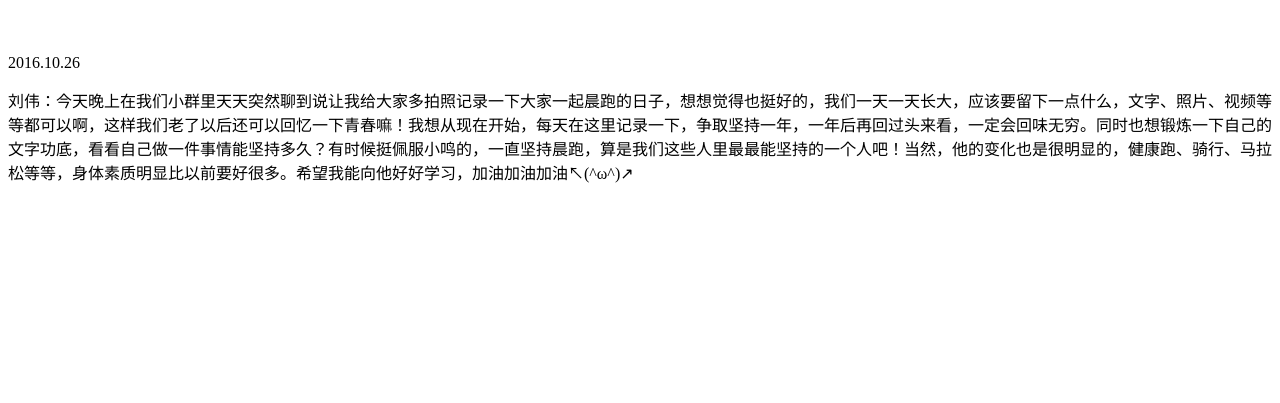
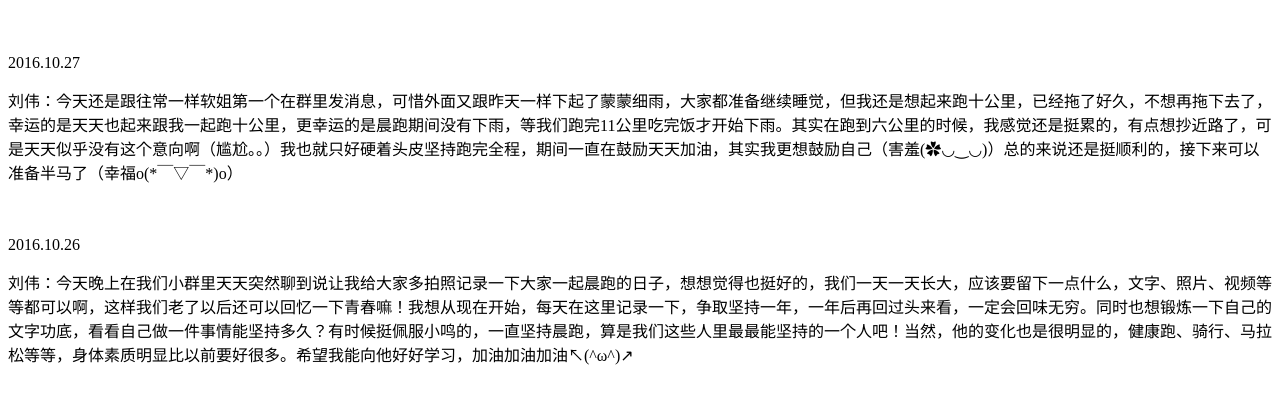
Before and after one commit to PengpengGuan/hzau_lemon, a plain HTML site: page index.html in a window 1280 px wide. Shown: the part 57-460 px from the top of the page. Drawn offline with Linux system fonts and the light colour scheme.

Commit message:
new riji

```diff
--- a/index.html
+++ b/index.html
@@ -7,6 +7,11 @@
 <h1 style="text-align:center;">hzau_lemon晨跑队日记本</h1>
 <br>
 <br>
+2016.10.27
+<br>
+<p>刘伟：今天还是跟往常一样软姐第一个在群里发消息，可惜外面又跟昨天一样下起了蒙蒙细雨，大家都准备继续睡觉，但我还是想起来跑十公里，已经拖了好久，不想再拖下去了，幸运的是天天也起来跟我一起跑十公里，更幸运的是晨跑期间没有下雨，等我们跑完11公里吃完饭才开始下雨。其实在跑到六公里的时候，我感觉还是挺累的，有点想抄近路了，可是天天似乎没有这个意向啊（尴尬。。）我也就只好硬着头皮坚持跑完全程，期间一直在鼓励天天加油，其实我更想鼓励自己（害羞(✿◡‿◡)）总的来说还是挺顺利的，接下来可以准备半马了（幸福o(*￣▽￣*)o）</p>
+<br>
+<br>
 2016.10.26
 <br>
 <p>刘伟：今天晚上在我们小群里天天突然聊到说让我给大家多拍照记录一下大家一起晨跑的日子，想想觉得也挺好的，我们一天一天长大，应该要留下一点什么，文字、照片、视频等等都可以啊，这样我们老了以后还可以回忆一下青春嘛！我想从现在开始，每天在这里记录一下，争取坚持一年，一年后再回过头来看，一定会回味无穷。同时也想锻炼一下自己的文字功底，看看自己做一件事情能坚持多久？有时候挺佩服小鸣的，一直坚持晨跑，算是我们这些人里最最能坚持的一个人吧！当然，他的变化也是很明显的，健康跑、骑行、马拉松等等，身体素质明显比以前要好很多。希望我能向他好好学习，加油加油加油↖(^ω^)↗</p>
```
